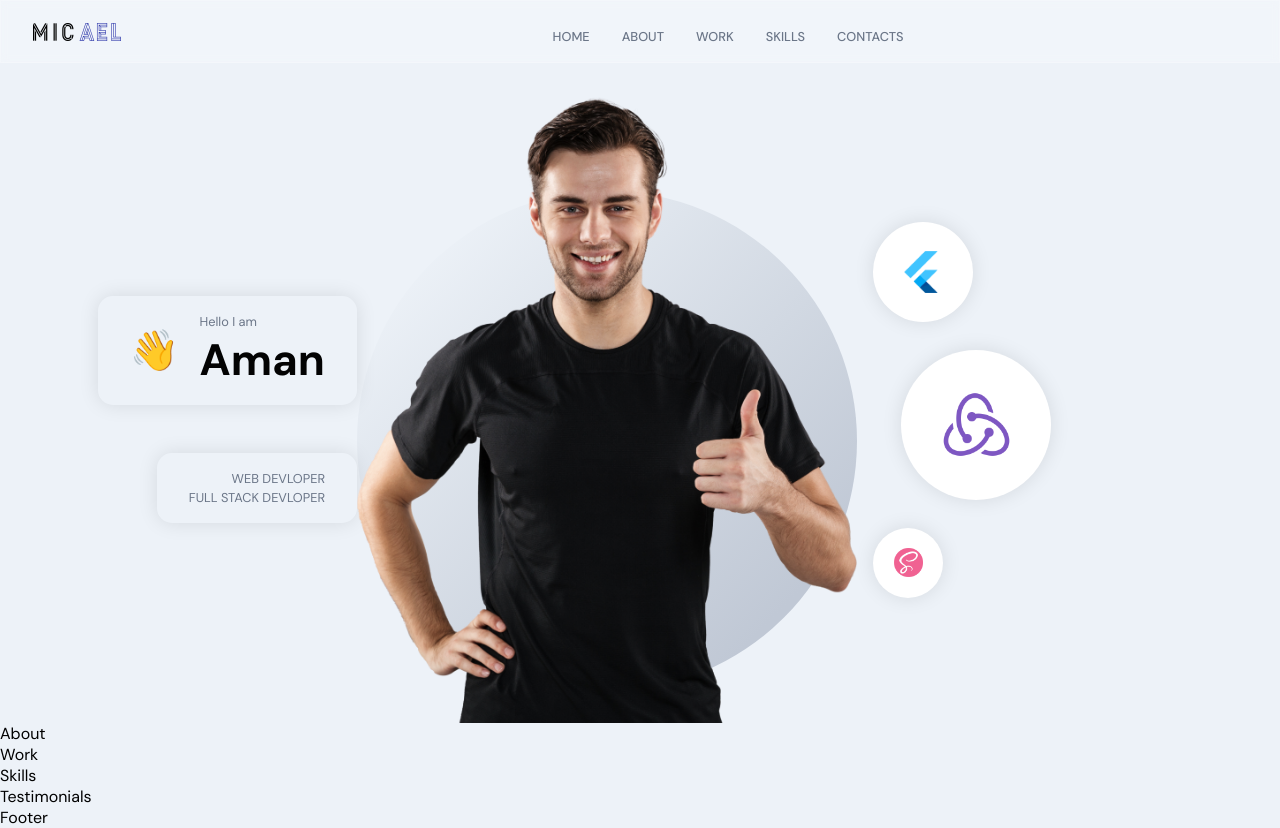
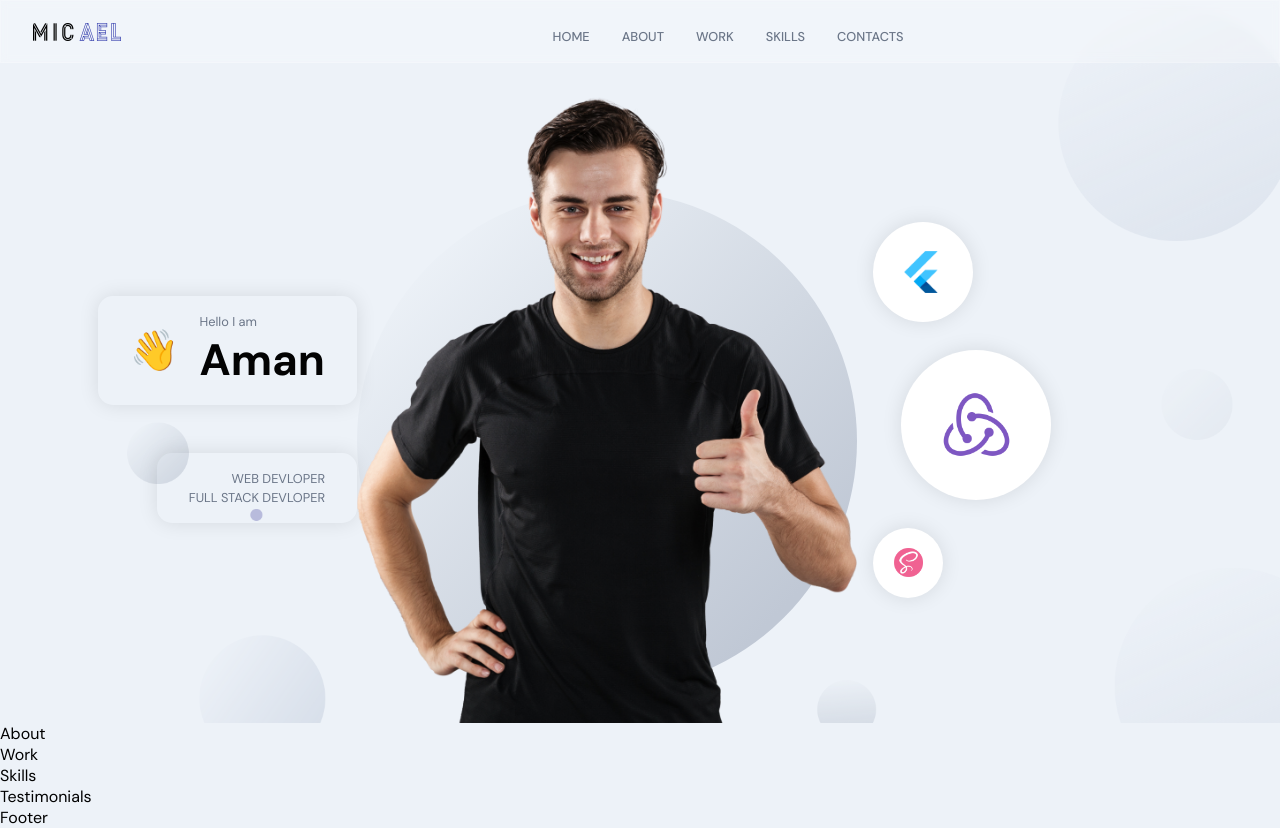
Before and after one commit to AmanBhanse/personal-portfolio, a React (Create React App) app in the folder frontend/: page / in a window 1280 px wide. Built offline with nearby package versions, Linux system fonts and the light colour scheme.

Commit message:
Home background fix

```diff
--- a/frontend/src/container/Header/Header.scss
+++ b/frontend/src/container/Header/Header.scss
@@ -1,6 +1,6 @@
 #home {
     position: relative;
-    background-color: url('../../assets/bgIMG.png');
+    background: url("../../assets/bgIMG.png");
     background-size: cover;
     background-repeat: repeat;
     background-position: center;
```
